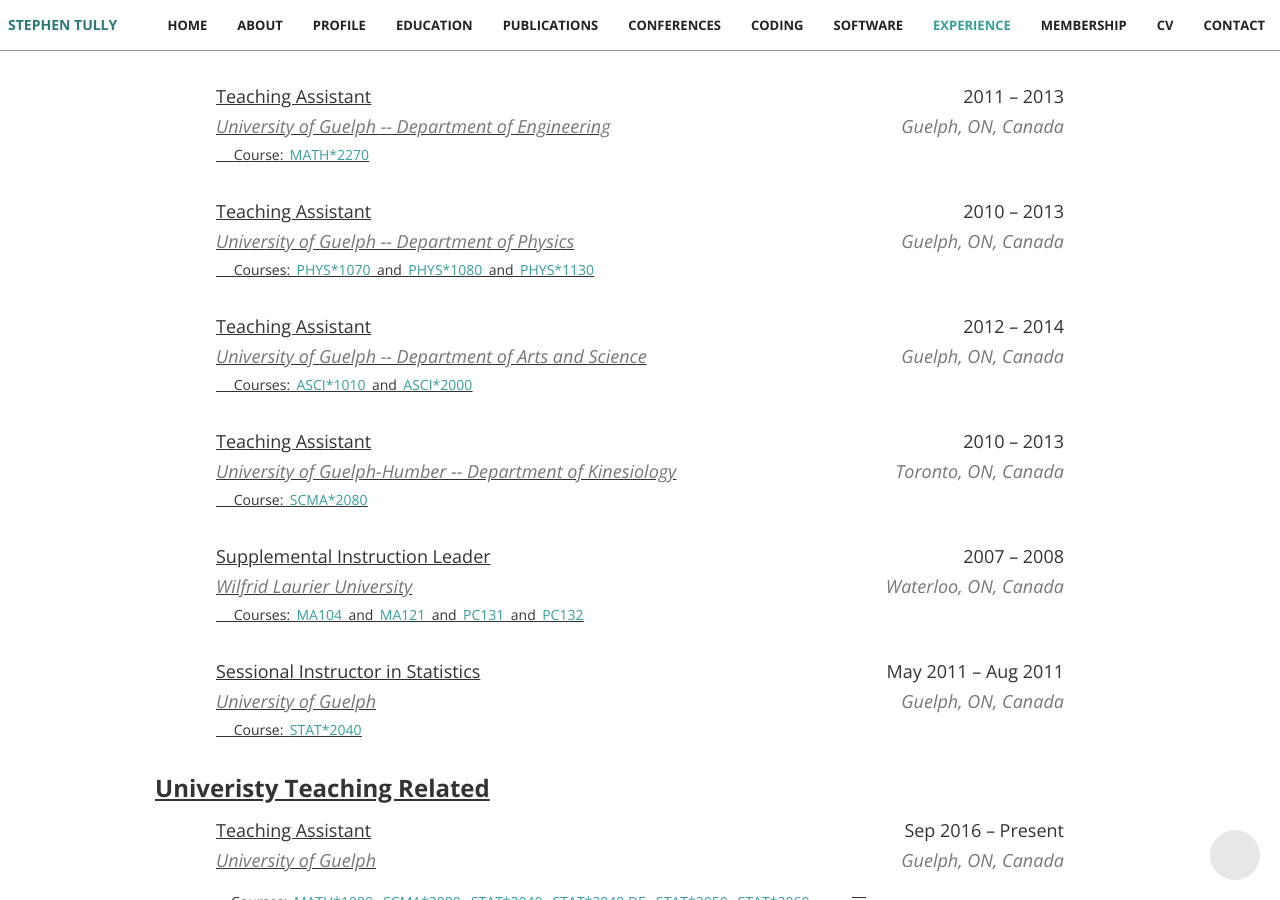
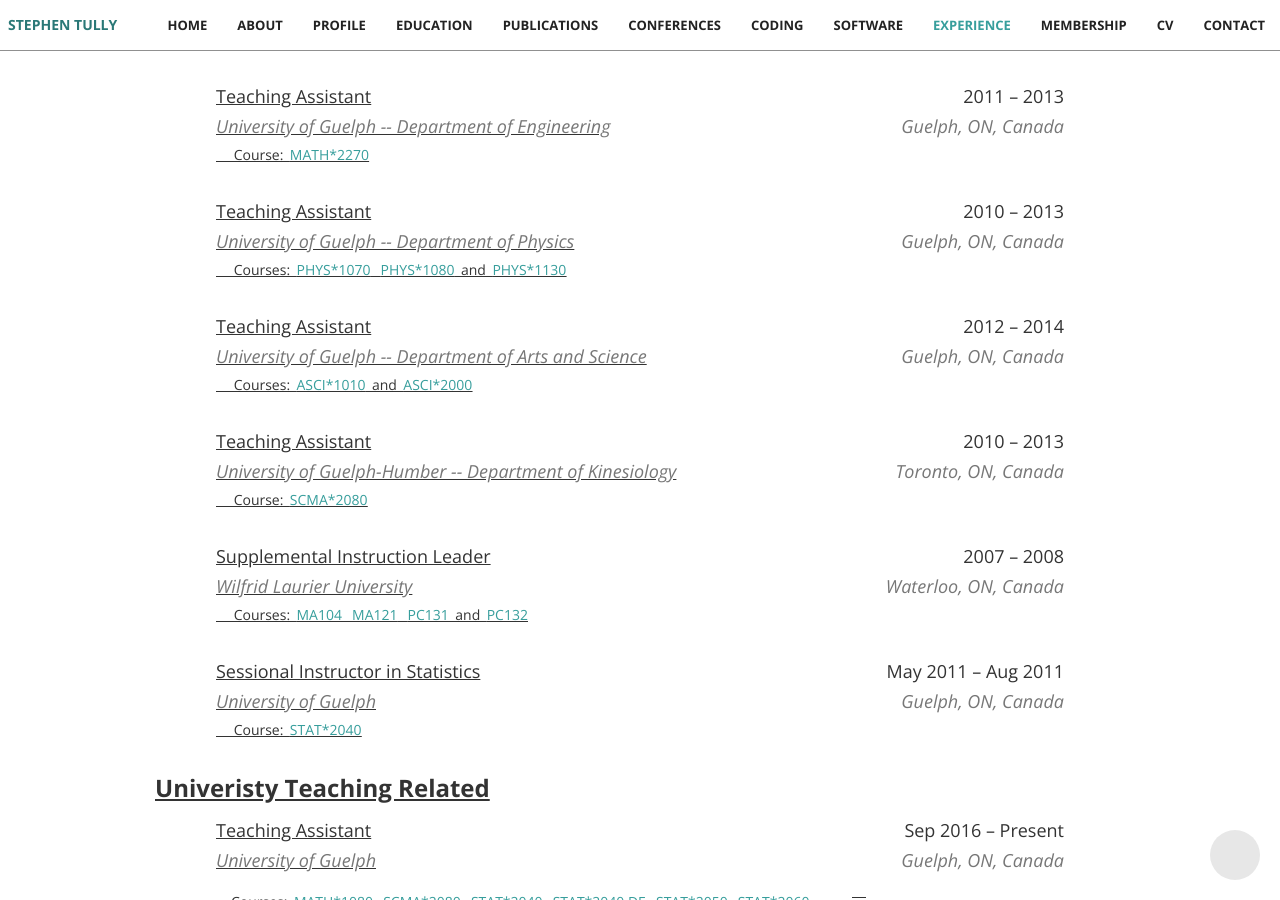
Before and after one commit to stephentully/stephentully.github.io, a Jekyll site: the page built from index.html, in a window 1280 px wide and 900 px high, scrolled down 8011 px. Built offline with Jekyll 4.4.1, drawn with Linux system fonts in a browser that asks for light colours; nearby versions of some CDN libraries; some web fonts are replaced.

Commit message:
Update experience.html

```diff
--- a/_includes/experience.html
+++ b/_includes/experience.html
@@ -150,7 +150,7 @@
       <h5>&emsp; Courses:&thinsp;
         <u><a href="https://www.uoguelph.ca/registrar/calendars/undergraduate/current/courses/phys1070.shtml">
         PHYS*1070</a></u>
-         &thinsp;and&thinsp;
+         &thinsp;
                 <u><a href="https://www.uoguelph.ca/registrar/calendars/undergraduate/current/courses/phys1080.shtml">
         PHYS*1080</a></u>
          &thinsp;and&thinsp;
@@ -206,10 +206,10 @@
       <h5>&emsp; Courses:&thinsp;
         <u><a href="https://academic-calendar.wlu.ca/course.php?c=45778&cal=1&d=1754&s=830&y=73">
         MA104</a></u>
-         &thinsp;and&thinsp;
+         &thinsp;
                 <u><a href="https://students.wlu.ca/programs/science/mathematics/assets/resources/course-outlines/2018/summer/ma121a-introduction-to-mathematical-proofs.html">
         MA121</a></u>
-        &thinsp;and&thinsp;
+        &thinsp;
         <u><a href="https://bohr.wlu.ca/courses/course.php?courseKey=PC131&termKey=201709">
         PC131</a></u>
         &thinsp;and&thinsp;
```
